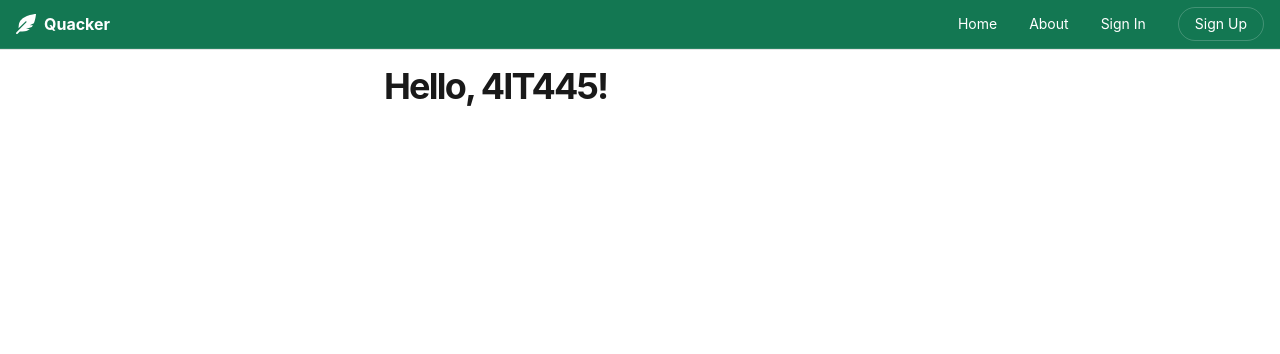
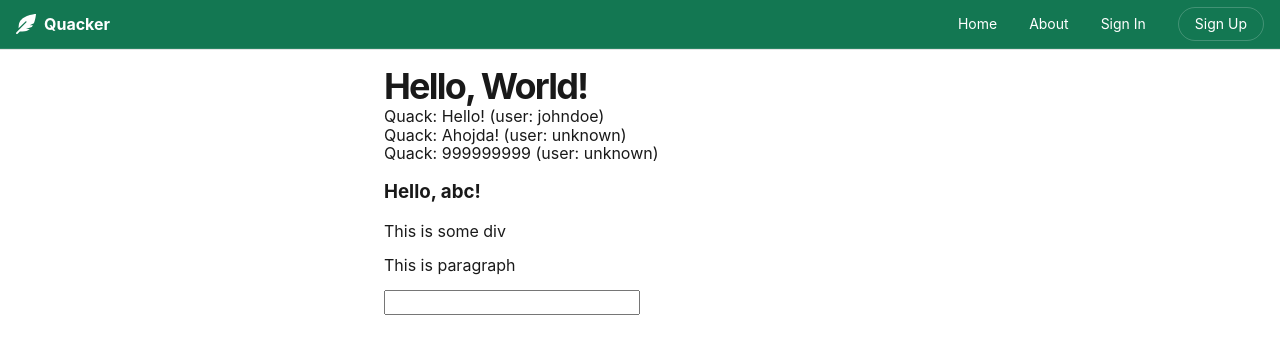
Before and after one commit to cngroupdk/vse-4it445-2019, a React (Create React App) app in the folder frontend/: page / in a window 1280 px wide. Shown: the top 354 px of the page. Built offline with nearby package versions, Linux system fonts and the light colour scheme; what axios-mock-adapter would draw is missing.

Commit message:
Practical 01 18:00 end

```diff
--- a/frontend/src/pages/HomePage.js
+++ b/frontend/src/pages/HomePage.js
@@ -2,13 +2,30 @@ import React from 'react';
 
 import { Heading, MainSection } from '../atoms/';
 import { TopNavigation } from '../organisms/TopNavigation';
+
+function Quack({ text, user = 'unknown' }) {
+  return (
+    <div>
+      Quack: {text} (user: {user})
+    </div>
+  )
+}
 
 export function HomePage() {
   return (
     <div>
       <TopNavigation />
       <MainSection>
-        <Heading>Hello, 4IT445!</Heading>
+        <Heading>Hello, World!</Heading>
+
+        <Quack text="Hello!" user="johndoe" />
+        <Quack text="Ahojda!"/>
+        <Quack text="999999999" />
+
+        <h3>Hello, abc!</h3>
+        <div>This is some div</div>
+        <p>This is paragraph</p>
+        <input type="text" />
       </MainSection>
     </div>
   );
```
